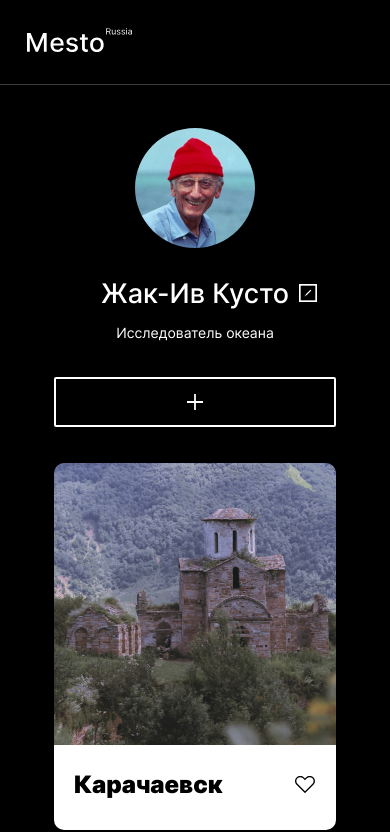
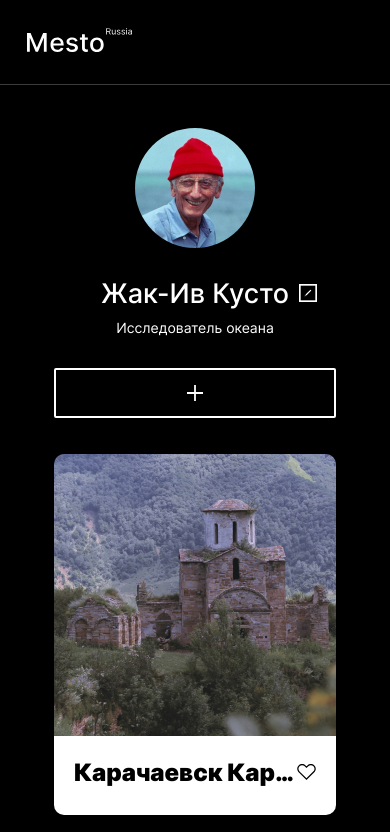
Before and after one commit to Izvolsky/mesto-project, a plain HTML site: page index.html in a window 390 px wide. Shown: the top 832 px of the page. Drawn offline with Linux system fonts and the light colour scheme.

Commit message:
Исправленный после второго ревью

```diff
--- a/blocks/content/content.css
+++ b/blocks/content/content.css
@@ -3,10 +3,11 @@
   margin: 0 auto;
   display: flex;
   flex-direction: column;
+  box-sizing: border-box;
 }
 
 @media screen and (max-width: 767px) {
   .content {
-    max-width: calc(100% - 38px);
+    max-width: calc(100% - 29px);
   }
 }
--- a/blocks/element/__button/element__button.css
+++ b/blocks/element/__button/element__button.css
@@ -1,11 +1,12 @@
 .element__button {
   margin: 0;
   background-image: url(../../../images/element-button-disabled.svg);
-  background-size: cover;
+  background-size: contain;
+  background-repeat: no-repeat;
   background-position: center;
   width: 22px;
   height: 19px;
-  border: 1px solid white;
+  border: none;
   background-color: white;
   margin-right: 20px;
   cursor: pointer;
--- a/blocks/element/element.css
+++ b/blocks/element/element.css
@@ -5,4 +5,5 @@
   display: flex;
   flex-direction: column;
   max-width: 282px;
+  max-height: 361px;
 }
--- a/blocks/footer/footer.css
+++ b/blocks/footer/footer.css
@@ -7,7 +7,7 @@
 
 @media screen and (max-width: 767px) {
   .footer {
-    max-width: calc(100% - 38px);
+    max-width: calc(100% - 36px);
     padding-bottom: 36px;
   }
 }
--- a/blocks/profile/__info/profile__info.css
+++ b/blocks/profile/__info/profile__info.css
@@ -8,6 +8,8 @@
   "profile__profession profile__profession";
   column-gap: 18px;
   row-gap: 16px;
+  margin-right: 30px;
+  box-sizing: border-box;
 }
 
 @media screen and (max-width: 1047px) {
@@ -15,8 +17,8 @@
     margin: 22.25px auto 0;
     grid-template-columns: 18px 1fr 18px;
     column-gap: 10px;
-    row-gap: 14px;
-    padding-bottom: 36px;
+    row-gap: 9px;
+    padding-bottom: 32px;
     grid-template-areas:
     ". profile__name profile__button-edit"
     "profile__profession profile__profession profile__profession";
--- a/blocks/profile/__name/profile__name.css
+++ b/blocks/profile/__name/profile__name.css
@@ -7,6 +7,7 @@
   white-space: nowrap;
   overflow: hidden;
   grid-area: profile__name;
+  box-sizing: border-box;
 }
 
 @media screen and (max-width: 1047px) {
--- a/blocks/profile/__profession/profile__profession.css
+++ b/blocks/profile/__profession/profile__profession.css
@@ -7,6 +7,7 @@
   white-space: nowrap;
   overflow: hidden;
   grid-area: profile__profession;
+  box-sizing: border-box;
 }
 
 @media screen and (max-width: 1047px) {
--- a/blocks/profile/profile.css
+++ b/blocks/profile/profile.css
@@ -6,7 +6,7 @@
   grid-template-columns: 142.5px 1fr 150px;
   grid-template-rows: auto;
   justify-items: start;
-  align-items: center;
+  align-items: center;box-sizing: border-box;
 }
 
 @media screen and (max-width: 1047px) {
--- a/index.html
+++ b/index.html
@@ -29,7 +29,7 @@
         <li class="element">
           <img class="element__image" src="./images/element__image-karachaevsk.jpg" alt="Карачаевск">
           <div class="element__info">
-            <h2 class="element__place">Карачаевск</h2>
+            <h2 class="element__place">Карачаевск Карачаевск</h2>
             <button class="element__button" type="button"></button>
           </div>
         </li>
```
